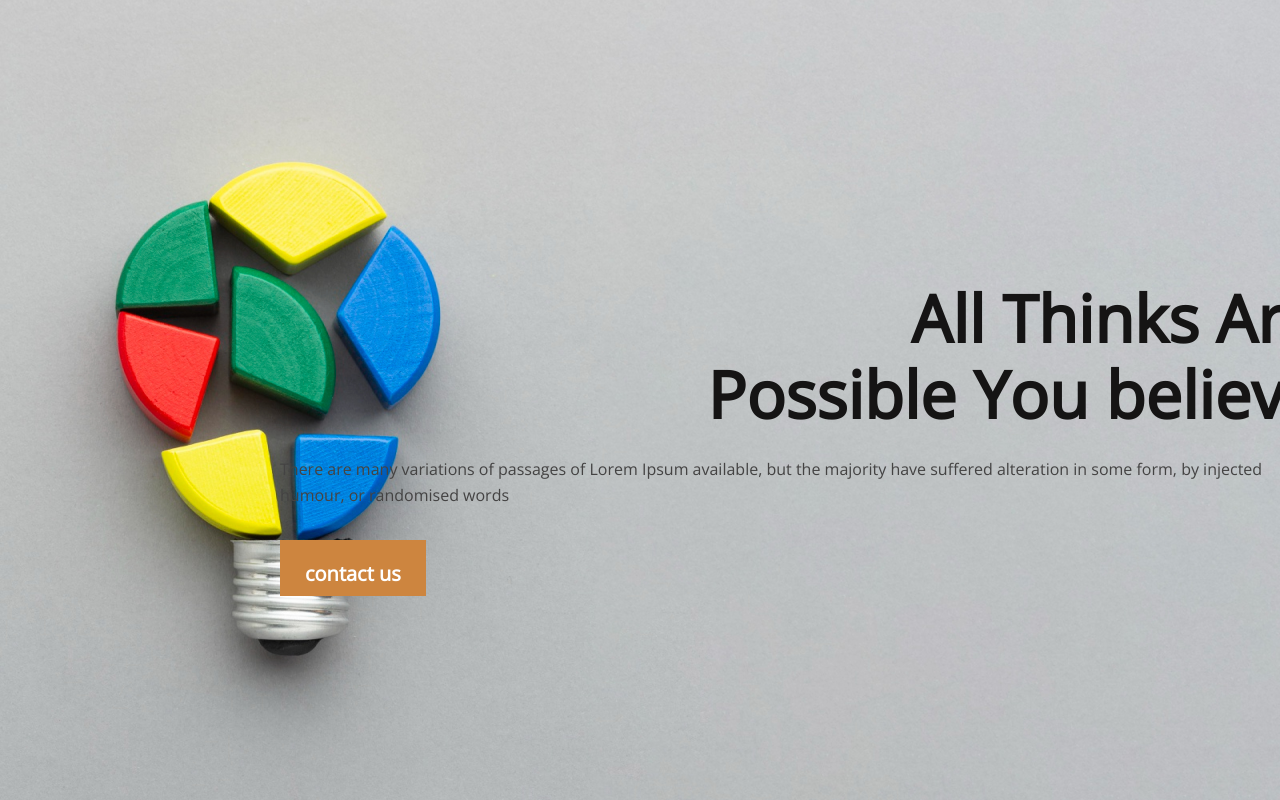
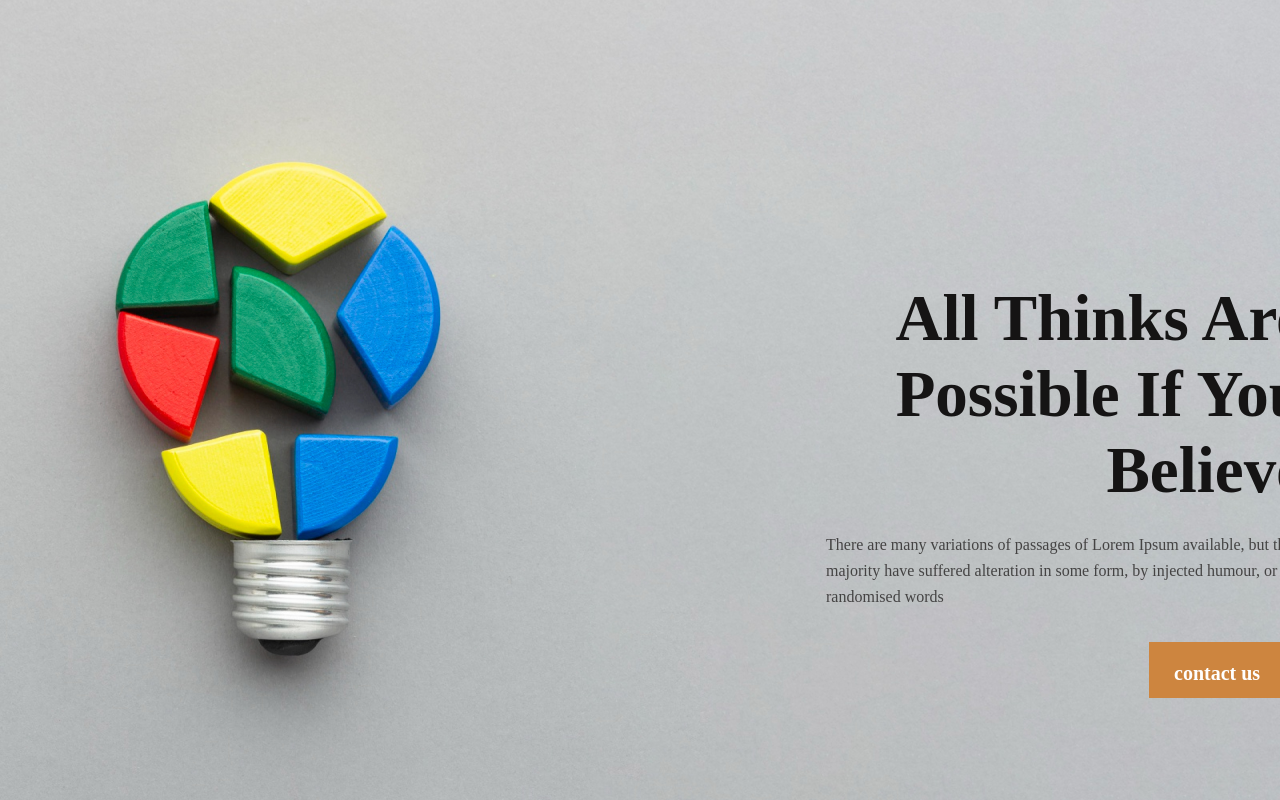
Before and after one commit to nazmul906/new-year-new-me-Assignment1, a plain HTML site: page index.html in a window 1280 px wide. Shown: the top 800 px of the page. Drawn offline with nearby package versions, Linux system fonts and the light colour scheme.

Commit message:
Main title area sweft right

```diff
--- a/index.html
+++ b/index.html
@@ -25,10 +25,7 @@
       <div class="bakgrnd"></div>
       <div class="Banner">
         <!-- <img src="./images/banner/banner2.png" />  -->
-        <h1 class="mainText">
-          All Thinks Are <br />
-          Possible You believe
-        </h1>
+        <h1 class="mainText">All Thinks Are Possible If You Believe</h1>
         <p class="subText">
           There are many variations of passages of Lorem Ipsum available, but
           the majority have suffered alteration in some form, by injected
--- a/style/style.css
+++ b/style/style.css
@@ -3,25 +3,6 @@
   font-family: "Open Sans", sans-serif;
   /* color: white; */
 }
-/* Navtitle*/
-
-/*Here nav is not any class.Its a TAG*/
-/* nav {
-  display: flex;
-  justify-content: space-between;
-  margin: 50px 200px;
-}
-.NavTitle {
-  font-weight: 800;
-  font-size: 45px;
-}
-nav ul {
-  display: flex;
-}
-nav li {
-  list-style: none;
-  margin-left: 50px;
-} */
 
 .textColor {
   color: orange;
@@ -35,6 +16,8 @@ nav li {
   background-repeat: no-repeat;
   height: 800px;
   width: 1600px;
+  display: flex;
+  justify-content: space-between;
 }
 /*Banner*/
 /* .bakgrnd{} */
@@ -48,35 +31,47 @@ nav li {
   justify-content: baseline; */
 }
 .mainText {
+  width: 525px;
+  height: 228px;
   font-style: normal;
   font-weight: 700;
   font-size: 65px;
+
+  margin-bottom: 24px;
+  color: #151414;
+  margin-left: 445px;
+  font-family: "Work Sans";
+
   line-height: 76px;
   text-align: right;
-  margin-bottom: 24px;
-  color: #151414;
 }
 .subText {
+  width: 494px;
+  height: 78px;
   color: #444343;
   font-style: normal;
-
+  margin-left: 491px;
   line-height: 26px;
   margin-bottom: 32px;
-  /* or 162% */
-  /*
-  text-align: right; */
+  font-family: "Work Sans";
+  font-style: normal;
+  font-weight: 400;
+  font-size: 16px;
+  margin-bottom: px;
 }
 .btnPrimary {
   background-color: peru;
   /* position: absolute; */
   /* width: 150px;*/
   height: 56px;
-
+  margin-left: 814px;
   font-weight: 600;
   font-size: 20px;
   color: #ffffff;
   border: 0;
   padding: 20px 25px;
+  font-family: "Work Sans";
+  margin-bottom: 190px;
 }
 /*Main*/
 
@@ -282,6 +277,6 @@ main {
   font-weight: 600;
   font-size: 20px;
   line-height: 24px;
-
+  padding: 20px 35px;
   color: #f15b22;
 }
```
